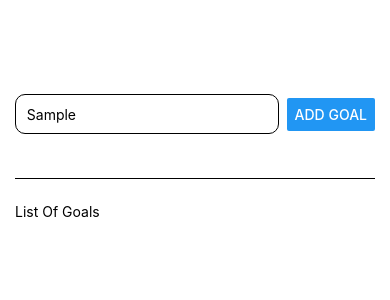
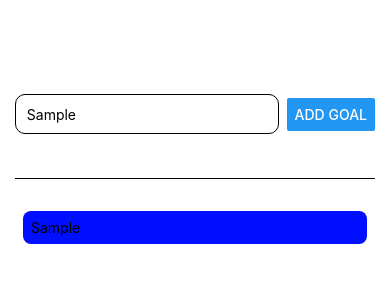
Before and after one commit to moemnml33/Goal-Tracker-Mobile, a React Native app in the folder my-app/: screen / in a window 390 px wide. Both pictures are taken after typing "Sample" into the empty fields and a click on the button "ADD GOAL". Shown: the top 300 px of the page. Built offline with nearby package versions, Linux system fonts and the light colour scheme.

Commit message:
Updated App.js
Text input and button functionality - pressing button after inputting text adds the text to a styled list of goals

```diff
--- a/my-app/App.js
+++ b/my-app/App.js
@@ -1,16 +1,41 @@
 // import { StatusBar } from 'expo-status-bar';
+import { useState } from "react";
 import { StyleSheet, Text, View, Button, TextInput } from "react-native";
 
 export default function App() {
+  // useState to save input
+  const [enteredGoalText, setEnteredGoalText] = useState("");
+  // useState to save the list of added goals
+  const [courseGoals, setCourseGoals] = useState([]);
+  // set entered text
+  function goalInputHandler(enteredText) {
+    setEnteredGoalText(enteredText);
+  }
+  // add goal button functionality
+  function addGoalHandler() {
+    // arrow function that creates a new list made of the old list destructured and a new element appended at tail
+    setCourseGoals((currentCourseGoals) => [
+      ...currentCourseGoals,
+      enteredGoalText,
+    ]);
+  }
   return (
     // view is equivalent to HTML div - View holds components but is not able to render text
     <View style={styles.appContainer}>
       <View style={styles.inputContainer}>
-        <TextInput style={styles.textInput} placeholder="Your Course Goal" />
-        <Button title="Add Goal" />
+        <TextInput
+          style={styles.textInput}
+          placeholder="Your Course Goal"
+          onChangeText={goalInputHandler}
+        />
+        <Button title="Add Goal" onPress={addGoalHandler} />
       </View>
       <View style={styles.goalsContainer}>
-        <Text>List Of Goals</Text>
+        {courseGoals.map((goal, key) => (
+          <View key={key} style={styles.goalItem}>
+            <Text>{goal}</Text>
+          </View>
+        ))}
       </View>
     </View>
   );
@@ -43,4 +68,11 @@ const styles = StyleSheet.create({
   goalsContainer: {
     flex: 5,
   },
+  goalItem: {
+    margin: 8,
+    padding: 8,
+    borderRadius: 8,
+    backgroundColor: "#000fff",
+    color: "white",
+  },
 });
```
